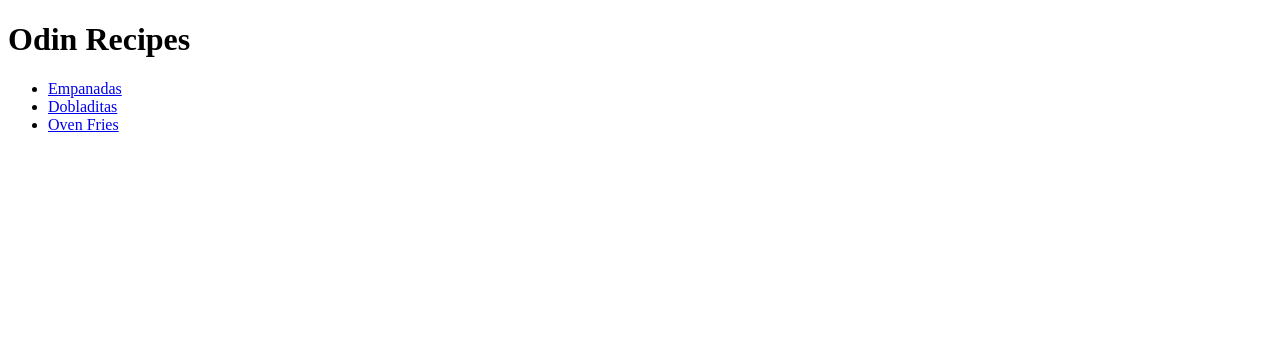
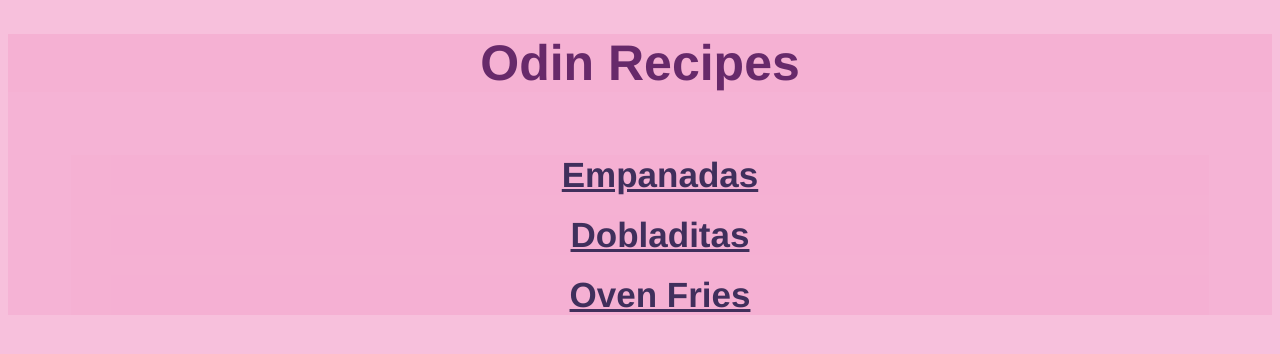
Before and after one commit to Necromancy501/odin-recipes, a plain HTML site: page index.html in a window 1280 px wide. Drawn offline with Linux system fonts and the light colour scheme.

Commit message:
Add CSS styling.
Add CSS styling to all pages using new aqcuired knowledge from TOP. This is
a new branch separated from the one in the excercise submissions. Hopefully
these changes won't be reflected on the live version.

```diff
--- a/index.html
+++ b/index.html
@@ -1,6 +1,7 @@
 <!DOCTYPE html>
 <html lang="en">
 <head>
+    <link rel="stylesheet" href="style.css">
     <meta charset="UTF-8">
     <meta name="viewport" content="width=device-width, initial-scale=1.0">
     <title>TOP | Recipes</title>
--- /dev/null
+++ b/recipes/style.css
@@ -0,0 +1,26 @@
+/* stylesheet */
+
+* {
+    background: rgba(37, 192, 121, 0.3);
+    text-align: center;
+    font-family: 'Helvetica', 'Times New Roman', sans-serif;
+}
+
+body>a{
+
+    font-size: 30px;
+    margin-right: 67%;
+    color: rgba(59, 67, 3, 1);
+    background: rgba(161, 83, 193, 0.5);
+}
+
+ul,
+ol{
+    padding: 20px;
+}
+
+li {
+    text-align: left;
+    margin-bottom: 8px;
+    filter:contrast(2)
+}
--- /dev/null
+++ b/style.css
@@ -0,0 +1,28 @@
+/* stylesheet */
+
+* {
+    background: rgba(245, 177, 212, 0.8);
+    text-align: center;
+    list-style: none;
+    font-family: 'Helvetica', 'Times New Roman', sans-serif;
+}
+
+h1 {
+    font-size: 50px;
+    font-weight: bold;
+    color: rgba(67, 8, 80, 0.8);
+}
+
+ul {
+    margin: 5%;
+    font-size: 35px;
+}
+
+li {
+    margin-bottom: 20px;
+}
+
+a {
+    color: rgba(19, 15, 62, 0.8);
+    font-weight: bold;
+}
```
Also changed, not shown: recipes/dobladitas.html (+1 -0 lines), recipes/empanadas.html (+1 -0 lines), recipes/oven-fries.html (+1 -0 lines).
